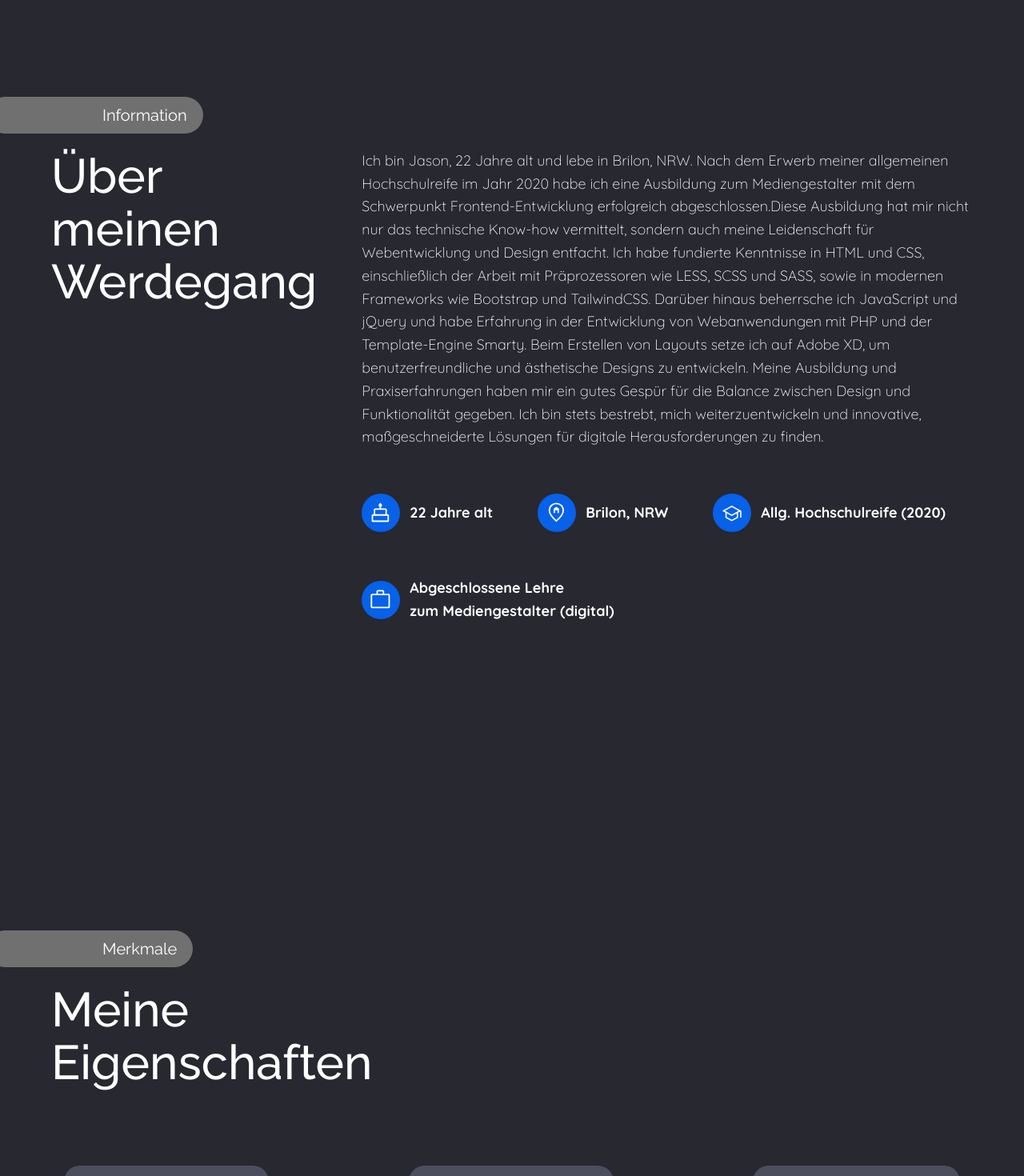
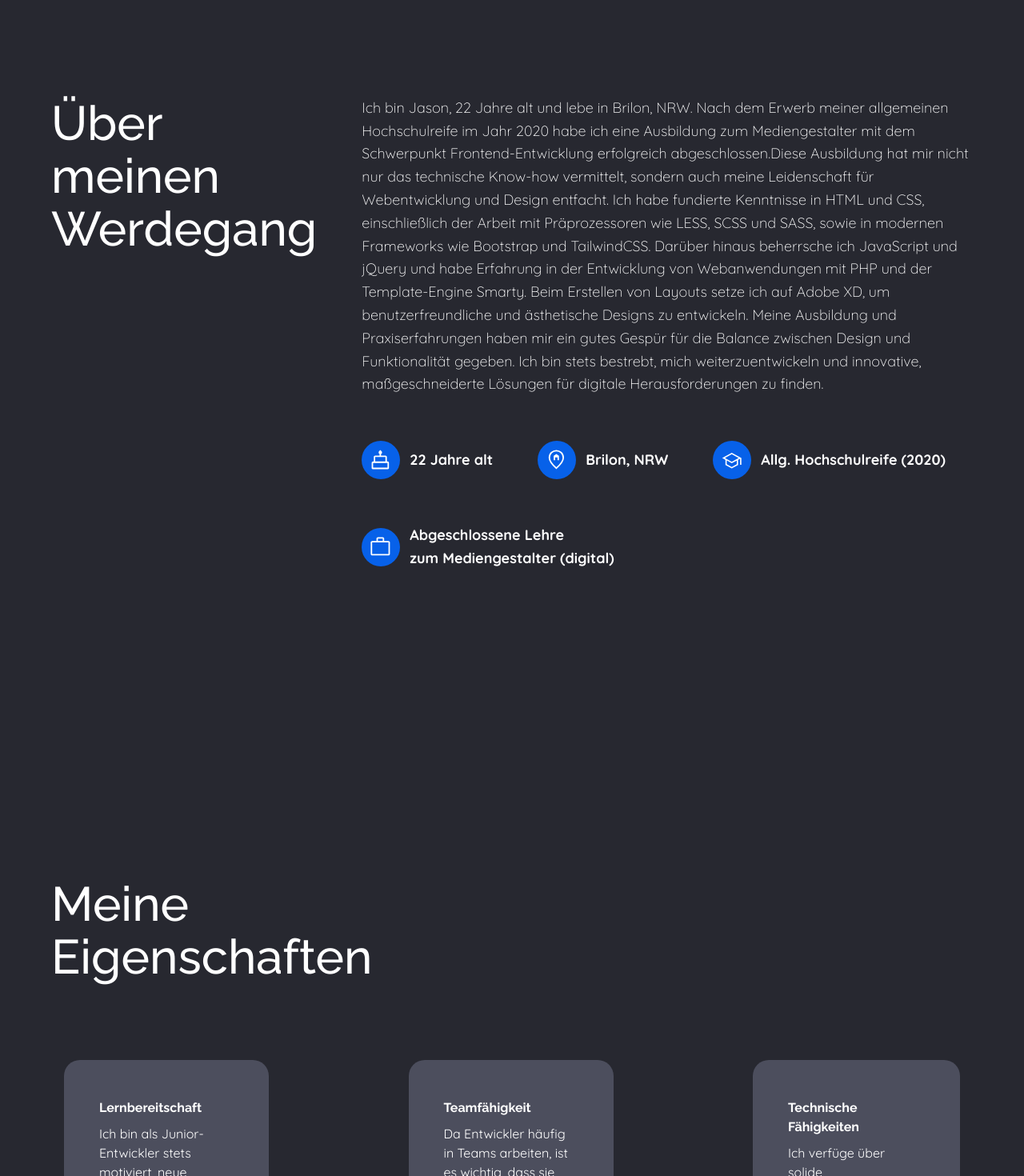
Before and after one commit to JasonSa19/vue-portfolio, a Vue app: page / in a window 1280 px wide. Shown: the part 920-2390 px from the top of the page at 80% size. Built offline with nearby package versions, Linux system fonts and the light colour scheme.

Commit message:
Disable subline

```diff
--- a/src/components/About.vue
+++ b/src/components/About.vue
@@ -1,5 +1,5 @@
 <script setup>
-import subLine from "./modules/subLine.vue";
+// import subLine from "./modules/subLine.vue";
 import birthday from "./svg/birthday.vue";
 import location from "./svg/location.vue";
 import education from "./svg/education.vue";
@@ -30,7 +30,7 @@ const age = computed(() => {
 
 <template>
   <section class="mb-32 xl:mb-96 anim">
-    <subLine sublineText="Information" />
+    <!-- <subLine sublineText="Information" /> -->
     <div class="container">
       <div class="flex flex-col gap-6 xl:gap-14 md:flex-row">
         <div class="basis-3/12">
--- a/src/components/Areas.vue
+++ b/src/components/Areas.vue
@@ -1,5 +1,5 @@
 <script setup>
-import subLine from "../components/modules/subLine.vue";
+// import subLine from "../components/modules/subLine.vue";
 import AreaTeaser from "../components/modules/AreaTeaser.vue";
 
 const svgWebdesign = `
@@ -15,7 +15,7 @@ const svgDev = `
 
 <template>
   <section class="mb-32 xl:mb-96 anim">
-    <subLine sublineText="Tätigkeit" />
+    <!-- <subLine sublineText="Tätigkeit" /> -->
     <div class="container">
       <div class="flex flex-col gap-6 xl:gap-14 md:flex-row">
         <div class="basis-5/12">
--- a/src/components/Attributes.vue
+++ b/src/components/Attributes.vue
@@ -1,11 +1,11 @@
 <script setup>
-import subLine from "../components/modules/subLine.vue";
+// import subLine from "../components/modules/subLine.vue";
 import AttributeTeaser from "../components/modules/AttributeTeaser.vue";
 </script>
 
 <template>
   <section class="mb-32 xl:mb-96 anim">
-    <subLine sublineText="Merkmale" />
+    <!-- <subLine sublineText="Merkmale" /> -->
     <div class="container">
       <div class="flex flex-col gap-6 xl:gap-14 md:flex-row">
         <div class="basis-5/12">
--- a/src/components/modules/AttributeTeaser.vue
+++ b/src/components/modules/AttributeTeaser.vue
@@ -8,7 +8,7 @@ const props = defineProps({
 <template>
   <div class="h-full p-4 text-white basis-full sm:basis-2/4 xl:basis-1/4">
     <div
-      class="h-full min-h-[19rem] py-12 pr-12 rounded-2xl pl-11 bg-teasergrey"
+      class="h-full min-h-[19rem] py-12 pr-12 rounded-2xl pl-11 bg-blue dark:bg-teasergrey"
     >
       <h3 class="mb-2 font-bold font-headline">{{ headlineText }}</h3>
       <span>{{ flowText }}</span>
--- a/src/components/modules/subLine.vue
+++ b/src/components/modules/subLine.vue
@@ -6,7 +6,7 @@ const props = defineProps({
 
 <template>
   <div
-    class="inline-flex items-center py-2 pl-10 pr-5 mb-5 -ml-4 text-white xl:pl-36 rounded-3xl bg-lightgrey"
+    class="inline-flex items-center py-2 pl-10 pr-5 mb-5 -ml-4 text-white bg-transparent xl:pl-36 rounded-3xl bg-blue dark:bg-lightgrey"
   >
     <span class="text-sm font-headline">{{ sublineText }}</span>
   </div>
```
